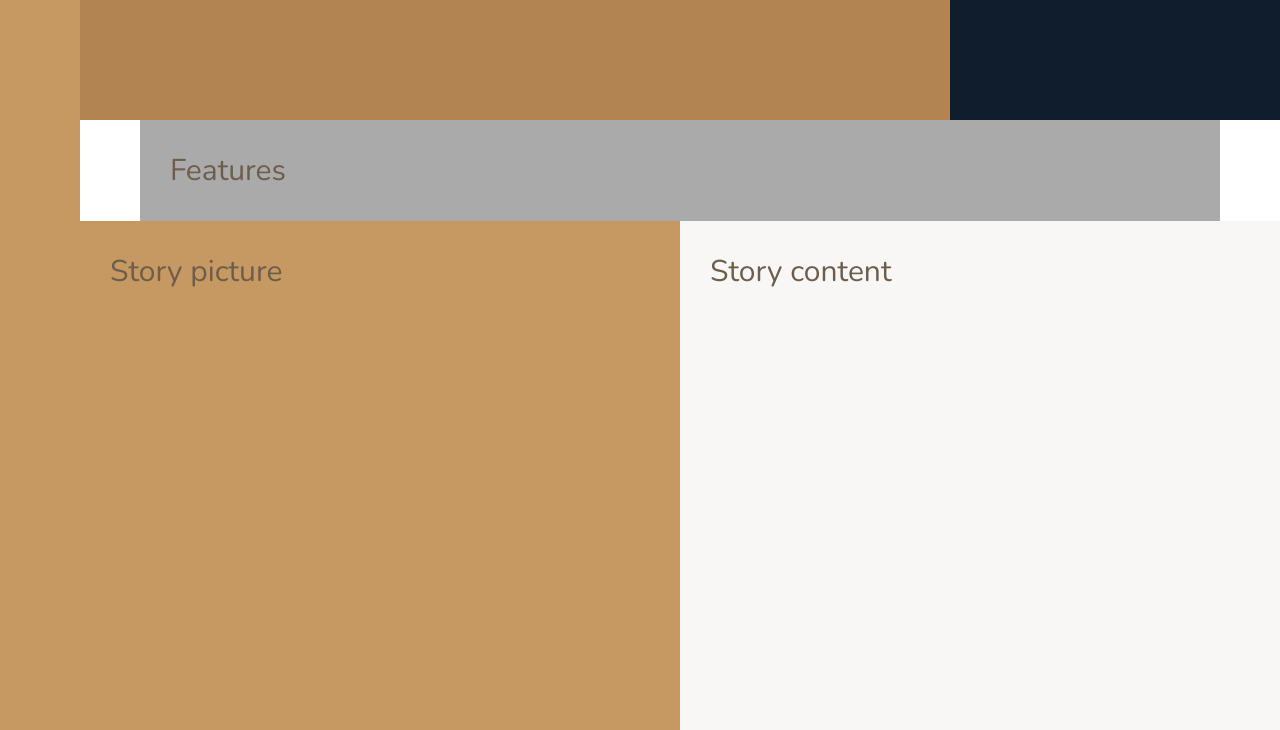
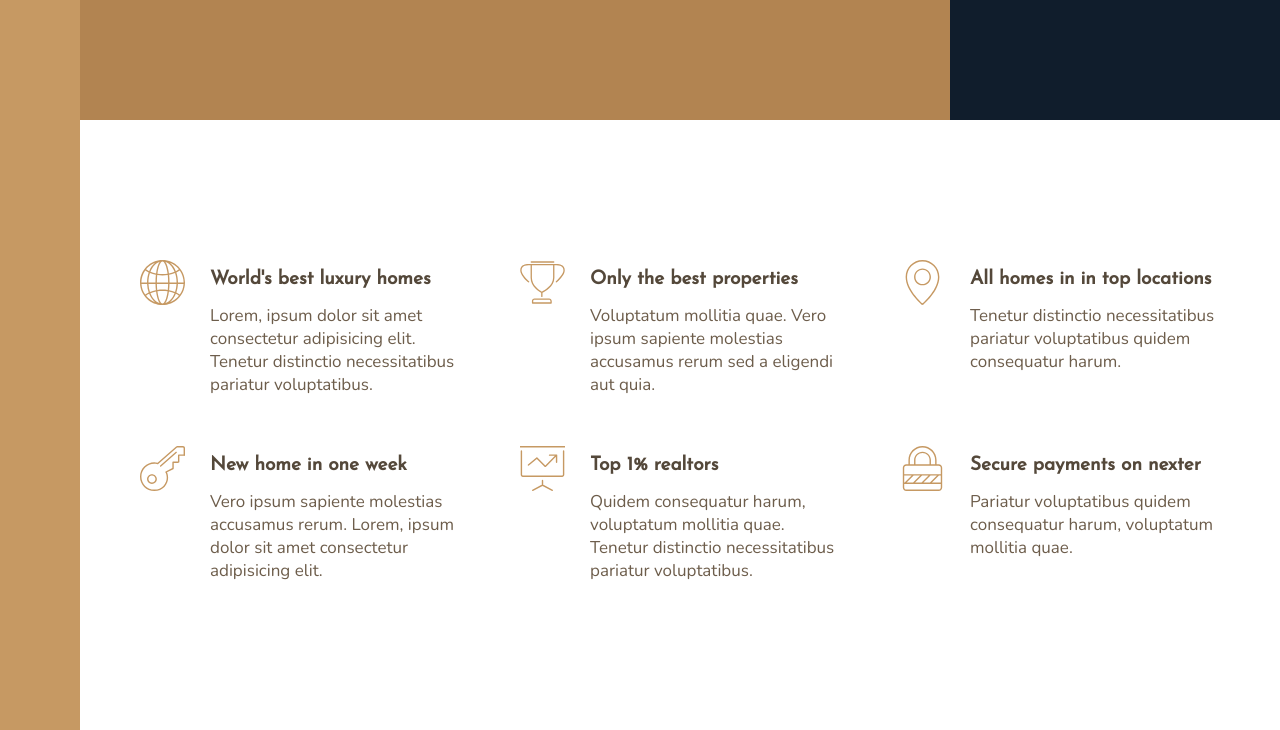
Before and after one commit to TheShadow8/mHome, a website: page index.html in a window 1280 px wide. Shown: the part 520-1250 px from the top of the page. Drawn offline with nearby package versions, Linux system fonts and the light colour scheme.

Commit message:
features section

```diff
--- a/index.html
+++ b/index.html
@@ -21,7 +21,59 @@
 
     <div class="realtors">Top 3 Realtors</div>
 
-    <section class="features">Features</section>
+    <section class="features">
+      <div class="feature">
+        <svg class="feature__icon"><use xlink:href="img/sprite.svg#icon-global"></use></svg>
+        <h4 class="heading-4 heading-4--dark">World's best luxury homes</h4>
+        <p class="feature__text">
+          Lorem, ipsum dolor sit amet consectetur adipisicing elit. Tenetur distinctio
+          necessitatibus pariatur voluptatibus.
+        </p>
+      </div>
+
+      <div class="feature">
+        <svg class="feature__icon"><use xlink:href="img/sprite.svg#icon-trophy"></use></svg>
+        <h4 class="heading-4 heading-4--dark">Only the best properties</h4>
+        <p class="feature__text">
+          Voluptatum mollitia quae. Vero ipsum sapiente molestias accusamus rerum sed a eligendi aut
+          quia.
+        </p>
+      </div>
+
+      <div class="feature">
+        <svg class="feature__icon"><use xlink:href="img/sprite.svg#icon-map-pin"></use></svg>
+        <h4 class="heading-4 heading-4--dark">All homes in in top locations</h4>
+        <p class="feature__text">
+          Tenetur distinctio necessitatibus pariatur voluptatibus quidem consequatur harum.
+        </p>
+      </div>
+
+      <div class="feature">
+        <svg class="feature__icon"><use xlink:href="img/sprite.svg#icon-key"></use></svg>
+        <h4 class="heading-4 heading-4--dark">New home in one week</h4>
+        <p class="feature__text">
+          Vero ipsum sapiente molestias accusamus rerum. Lorem, ipsum dolor sit amet consectetur
+          adipisicing elit.
+        </p>
+      </div>
+
+      <div class="feature">
+        <svg class="feature__icon"><use xlink:href="img/sprite.svg#icon-presentation"></use></svg>
+        <h4 class="heading-4 heading-4--dark">Top 1% realtors</h4>
+        <p class="feature__text">
+          Quidem consequatur harum, voluptatum mollitia quae. Tenetur distinctio necessitatibus
+          pariatur voluptatibus.
+        </p>
+      </div>
+
+      <div class="feature">
+        <svg class="feature__icon"><use xlink:href="img/sprite.svg#icon-lock"></use></svg>
+        <h4 class="heading-4 heading-4--dark">Secure payments on nexter</h4>
+        <p class="feature__text">
+          Pariatur voluptatibus quidem consequatur harum, voluptatum mollitia quae.
+        </p>
+      </div>
+    </section>
 
     <div class="story__pictures">Story picture</div>
 
--- a/sass/_base.scss
+++ b/sass/_base.scss
@@ -42,9 +42,4 @@ body {
       [col-start] minmax(min-content, 14rem) [col-end]
     )
     [center-end] minmax(6rem, 1fr) [full-end];
-
-  & > * {
-    padding: 30px;
-    font-size: 3rem;
-  }
 }
--- a/sass/_features.scss
+++ b/sass/_features.scss
@@ -1,4 +1,28 @@
 .features {
-  background-color: $color-grey-light-2;
   grid-column: center-start / center-end;
+  margin: 15rem 0;
+
+  display: grid;
+  grid-template-columns: repeat(auto-fit, minmax(25rem, 1fr));
+  grid-gap: 6rem;
+  align-items: start;
 }
+
+.feature {
+  display: grid;
+  grid-template-columns: min-content 1fr;
+  grid-row-gap: 1.5rem;
+  grid-column-gap: 2.5rem;
+
+  &__icon {
+    fill: $color-primary;
+    width: 4.5rem;
+    height: 4.5rem;
+    grid-row: 1 / span 2;
+    transform: translateY(-1rem);
+  }
+
+  &__text {
+    font-size: 1.7rem;
+  }
+}
--- a/sass/_typography.scss
+++ b/sass/_typography.scss
@@ -0,0 +1,24 @@
+%heading {
+  font-family: $font-display;
+}
+
+.heading-1 {
+  @extend %heading;
+}
+.heading-2 {
+  @extend %heading;
+}
+.heading-3 {
+  @extend %heading;
+}
+.heading-4 {
+  @extend %heading;
+  font-size: 1.9rem;
+
+  &--light {
+    color: $color-grey-light-1;
+  }
+  &--dark {
+    color: $color-grey-dark-1;
+  }
+}
```
Also changed, not shown: css/style.css.
